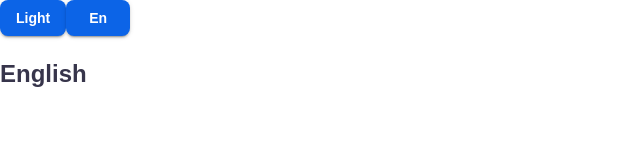
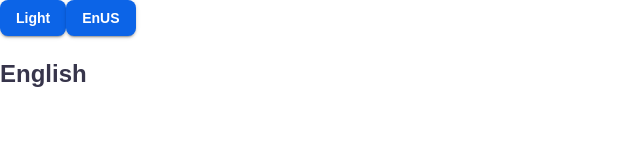
Before and after one commit to itismohammadreza/next-mui-redux, a Next.js app: page / in a window 1280 px wide. Shown: the top 160 px of the page, without its empty margins (0-640 px from the left). Built offline with nearby package versions, Linux system fonts and the light colour scheme.

Commit message:
complete i18n configuration

```diff
--- a/src/config.ts
+++ b/src/config.ts
@@ -1,21 +1,8 @@
-import { AppState, Locale } from "@models/dataModel";
-import { enUS, faIR } from "@mui/material/locale";
-
-export const allLocales: Locale[] = [
-  {
-    label: 'English',
-    value: 'en',
-    systemValue: enUS,
-  },
-  {
-    label: 'Persian',
-    value: 'fa',
-    systemValue: faIR,
-  },
-];
+import { AppState } from "@models/dataModel";
 
 export const AppConfig: AppState = {
   paletteMode: "light",
   direction: "ltr",
-  lang: allLocales[0]
+  locale: "enUS",
+  langStorageKey: "lng",
 }
--- a/src/hooks/useLocales.ts
+++ b/src/hooks/useLocales.ts
@@ -1,21 +1,21 @@
 import { useTranslation } from 'react-i18next';
-import { allLocales, AppConfig } from '../config';
+import { AppConfig } from '@root/config';
+import { Locale } from "@models/theme";
 
 export const useLocales = () => {
   const {i18n, t} = useTranslation();
 
-  const langStorage = typeof window !== 'undefined' ? localStorage.getItem('i18nextLng') : '';
+  const storageLocale: Locale = typeof window !== 'undefined' ? localStorage.getItem(AppConfig.langStorageKey) : undefined;
 
-  const currentLang = allLocales.find((_lang) => _lang.value === langStorage) || AppConfig.lang;
+  const currentLocale: Locale = storageLocale || AppConfig.locale;
 
-  const handleChangeLanguage = (newlang: string) => {
-    i18n.changeLanguage(newlang);
+  const changeLocale = (locale: Locale) => {
+    i18n.changeLanguage(locale);
   };
 
   return {
-    handleChangeLanguage,
     t,
-    currentLang,
-    allLanguages: allLocales,
+    changeLocale,
+    currentLocale,
   };
 }
--- a/src/locales/i18n.ts
+++ b/src/locales/i18n.ts
@@ -4,26 +4,31 @@ import { initReactI18next } from 'react-i18next';
 import enLocales from './en/common';
 import faLocales from './fa/common';
 import { AppConfig } from "@root/config";
+import { Locale } from "@models/theme";
 
-let lng = AppConfig.lang.value;
+let lng: Locale = AppConfig.locale;
 
 if (typeof window !== 'undefined') {
-  lng = localStorage.getItem('i18nextLng') || AppConfig.lang.value;
+  lng = localStorage.getItem(AppConfig.langStorageKey) as Locale || AppConfig.locale;
+}
+
+const resources: Partial<Record<Locale, { translation: any }>> = {
+  'enUS': {translation: enLocales},
+  'faIR': {translation: faLocales},
 }
 
 i18n
 .use(LanguageDetector)
 .use(initReactI18next)
 .init({
-  resources: {
-    en: {translations: enLocales},
-    fa: {translations: faLocales},
+  resources,
+  lng,
+  fallbackLng: AppConfig.locale,
+  detection: {
+    lookupLocalStorage: AppConfig.langStorageKey,
+    lookupSessionStorage: AppConfig.langStorageKey
   },
-  lng,
-  fallbackLng: AppConfig.lang.value,
   debug: false,
-  ns: ['translations'],
-  defaultNS: 'translations',
   interpolation: {
     escapeValue: false,
   },
--- a/src/models/theme.ts
+++ b/src/models/theme.ts
@@ -1,4 +1,8 @@
+import { locales } from "@theme/theme";
+
 export type ColorSchema = 'primary' | 'secondary' | 'info' | 'success' | 'warning' | 'error';
+
+export type Locale = keyof typeof locales;
 
 interface GradientsPaletteOptions {
   primary: string;
--- a/src/pages/index.tsx
+++ b/src/pages/index.tsx
@@ -5,7 +5,7 @@ import { useApp } from "@hooks/useApp";
 import { changePalette } from "@redux/slices/appSlice";
 
 export default function Home() {
-  const {t, handleChangeLanguage, currentLang} = useLocales();
+  const {t, changeLocale, currentLocale} = useLocales();
   const dispatch = useDispatch();
   const {paletteMode} = useApp();
 
@@ -19,8 +19,8 @@ export default function Home() {
           {paletteMode}
         </Button>
         <Button variant="contained"
-                onClick={() => handleChangeLanguage(currentLang.value == "fa" ? "en" : "fa")}>
-          {currentLang.value}
+                onClick={() => changeLocale(currentLocale == "faIR" ? "enUS" : "faIR")}>
+          {currentLocale}
         </Button>
         <h2>{t('demo.title')}</h2>
       </>
--- a/src/redux/slices/appSlice.ts
+++ b/src/redux/slices/appSlice.ts
@@ -7,7 +7,7 @@ const appSlice = createSlice({
   name: "app",
   initialState: {
     paletteMode: AppConfig.paletteMode,
-    lang: AppConfig.lang,
+    locale: AppConfig.locale,
     direction: AppConfig.direction,
   } as AppState,
   reducers: {
--- a/src/theme/theme.tsx
+++ b/src/theme/theme.tsx
@@ -7,6 +7,10 @@ import { palette } from './palette';
 import { typography } from './typography';
 import { WithChildren } from "@models/dataModel";
 import { useApp } from "@hooks/useApp";
+import { AppConfig } from "@root/config";
+import * as muiLocales from "@mui/material/locale";
+
+export const locales = muiLocales;
 
 export const ThemeProvider = ({children}: WithChildren) => {
   const {paletteMode, direction} = useApp();
@@ -15,7 +19,9 @@ export const ThemeProvider = ({children}: WithChildren) => {
     direction,
     typography
   }), [paletteMode, direction]);
-  const theme = createTheme(themeOptions);
+
+  const theme = useMemo(() => createTheme(themeOptions, locales[AppConfig.locale]), [AppConfig.locale]);
+
   theme.components = ComponentsOverrides(theme);
 
   return (
```
Also changed, not shown: src/models/dataModel.ts (+3 -8 lines), 1 other file (tests, documents, lock files or other folders).
